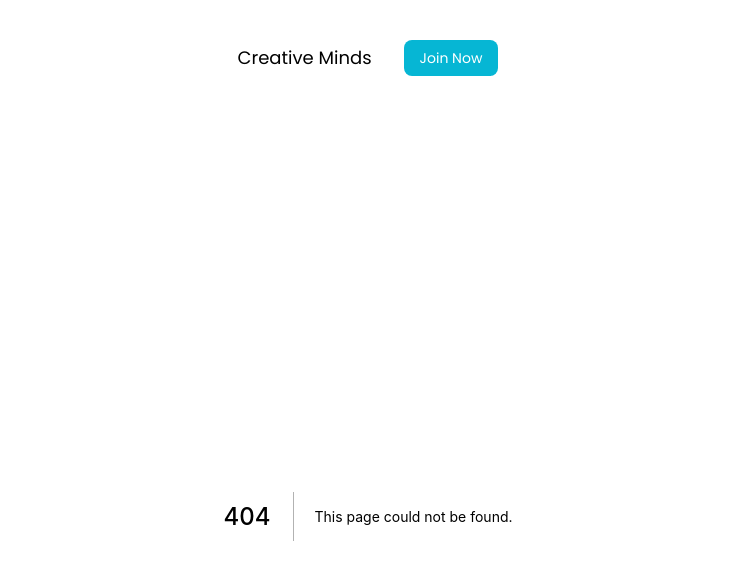
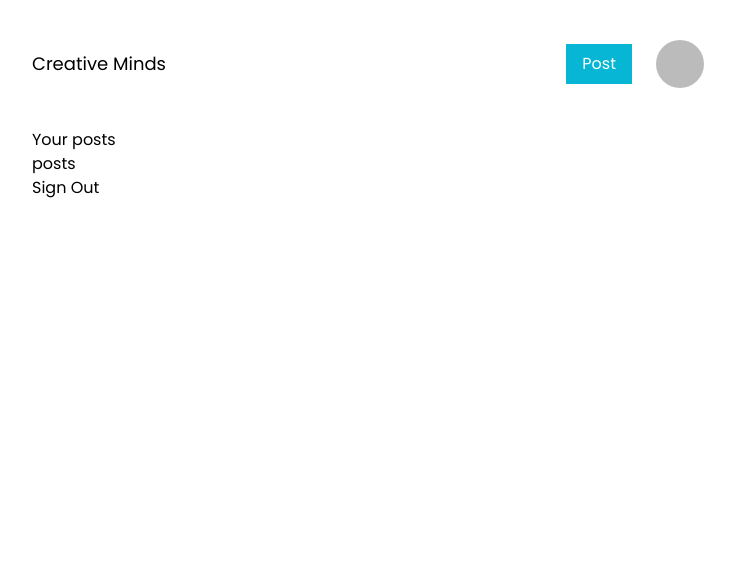
Before and after one commit to mbrndt/creative, a Next.js app: page /dashboard in a window 1280 px wide. Before the commit this address had no page. Shown: the top 564 px of the page, without its empty margins (272-1007 px from the left). Built offline with nearby package versions, Linux system fonts and the light colour scheme; no server answers; sample sign-in values are in the browser's storage.

Commit message:
feat: sign in + sign out process complete

```diff
--- a/components/Nav.js
+++ b/components/Nav.js
@@ -1,18 +1,39 @@
 import React from "react";
 import Link from "next/link";
+import { auth } from "../utils/firebase";
+import { useAuthState } from "react-firebase-hooks/auth";
 
 function Nav() {
+  const [user, loading] = useAuthState(auth);
   return (
-    <nav className="flex justify-center items-center py-10">
+    <nav className="flex justify-between items-center py-10 ">
       <Link href="/">
         <button className="text-lg font-medium">Creative Minds</button>
       </Link>
       <ul className="flex items-centeer gap-10">
-        <Link href="/auth/login">
-          <a className="py-2 px-4 text-sm bg-cyan-500 text-white rounded-lg font-medium ml-8">
-            Join Now
-          </a>
-        </Link>
+        {!user && (
+          <Link href="/auth/login">
+            <a className="py-2 px-4 text-sm bg-cyan-500 text-white rounded-lg font-medium ml-8">
+              Join Now
+            </a>
+          </Link>
+        )}
+        {user && (
+          <div className="flex items-center gap-6">
+            <Link href="/">
+              <button className="font-medium bg-cyan-500 text-white py-2 px-4 rounded-mg text-small">
+                Post
+              </button>
+            </Link>
+            <Link href="/dashboard">
+              <img
+                className="w-12 rounded-full cursor-pointer"
+                src={user.photoURL}
+                alt="user photo"
+              />
+            </Link>
+          </div>
+        )}
       </ul>
     </nav>
   );
--- a/package.json
+++ b/package.json
@@ -13,6 +13,7 @@
     "next": "12.3.1",
     "react": "18.2.0",
     "react-dom": "18.2.0",
+    "react-firebase-hooks": "^5.0.3",
     "react-icons": "^4.6.0"
   },
   "devDependencies": {
--- a/pages/auth/login.js
+++ b/pages/auth/login.js
@@ -1,16 +1,32 @@
 import { FcGoogle } from "react-icons/fc";
 import { signInWithPopup, GoogleAuthProvider } from "firebase/auth";
 import { auth } from "../../utils/firebase";
+import { useRouter } from "next/router";
+import { useAuthState } from "react-firebase-hooks/auth"; //npm i react-firebase-hooks
+import { useEffect } from "react";
 
 export default function Login() {
+  const route = useRouter();
+  const [user, loading] = useAuthState(auth);
+
+  // Sign in with Google
   const googleProvider = new GoogleAuthProvider();
   const GoogleLogin = async () => {
     try {
       const result = await signInWithPopup(auth, googleProvider);
+      route.push("/");
     } catch (error) {
       console.log(error);
     }
   };
+
+  useEffect(() => {
+    if (user) {
+      route.push("/");
+    } else {
+      console.log("login");
+    }
+  }, [user, route]);
 
   return (
     <div className="shadow-xl mt-32 p-10 text-gray-700 rounded-lg">
--- /dev/null
+++ b/pages/dashboard.js
@@ -0,0 +1,27 @@
+import { auth } from "../utils/firebase";
+import { useAuthState } from "react-firebase-hooks/auth";
+import { useRouter } from "next/router";
+import { useEffect, useState } from "react";
+
+export default function Dashboard() {
+  const route = useRouter();
+  const [user, loading] = useAuthState(auth);
+  // see if user is logged
+  const getData = async () => {
+    if (loading) return;
+    if (!user) return route.push("/auth/login");
+  };
+
+  //Get users data
+  useEffect(() => {
+    getData();
+  }, [user, loading]);
+
+  return (
+    <div>
+      <h1>Your posts</h1>
+      <div>posts</div>
+      <button onClick={() => auth.signOut()}>Sign Out</button>
+    </div>
+  );
+}
```
Also changed, not shown: 1 other file (tests, documents, lock files or other folders).
